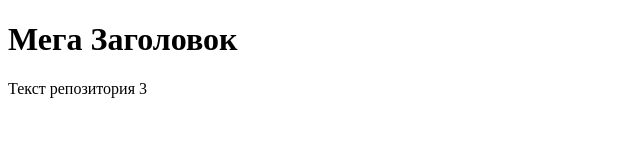
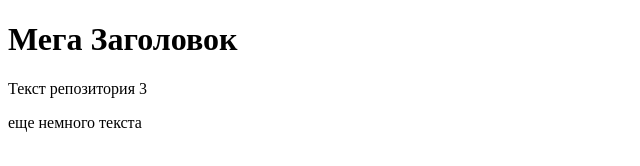
Before and after one commit to leshiy777/test3, a plain HTML site: page index.html in a window 1280 px wide. Shown: the whole page, without its empty margins (0-640 px from the left). Drawn offline with Linux system fonts and the light colour scheme.

Commit message:
+1
добавил текст

```diff
--- a/index.html
+++ b/index.html
@@ -7,5 +7,6 @@
 <body>
 	<h1>Мега Заголовок</h1>
 	<p>Текст репозитория 3</p>
+	<p>еще немного текста</p>
 </body>
 </html>
```
